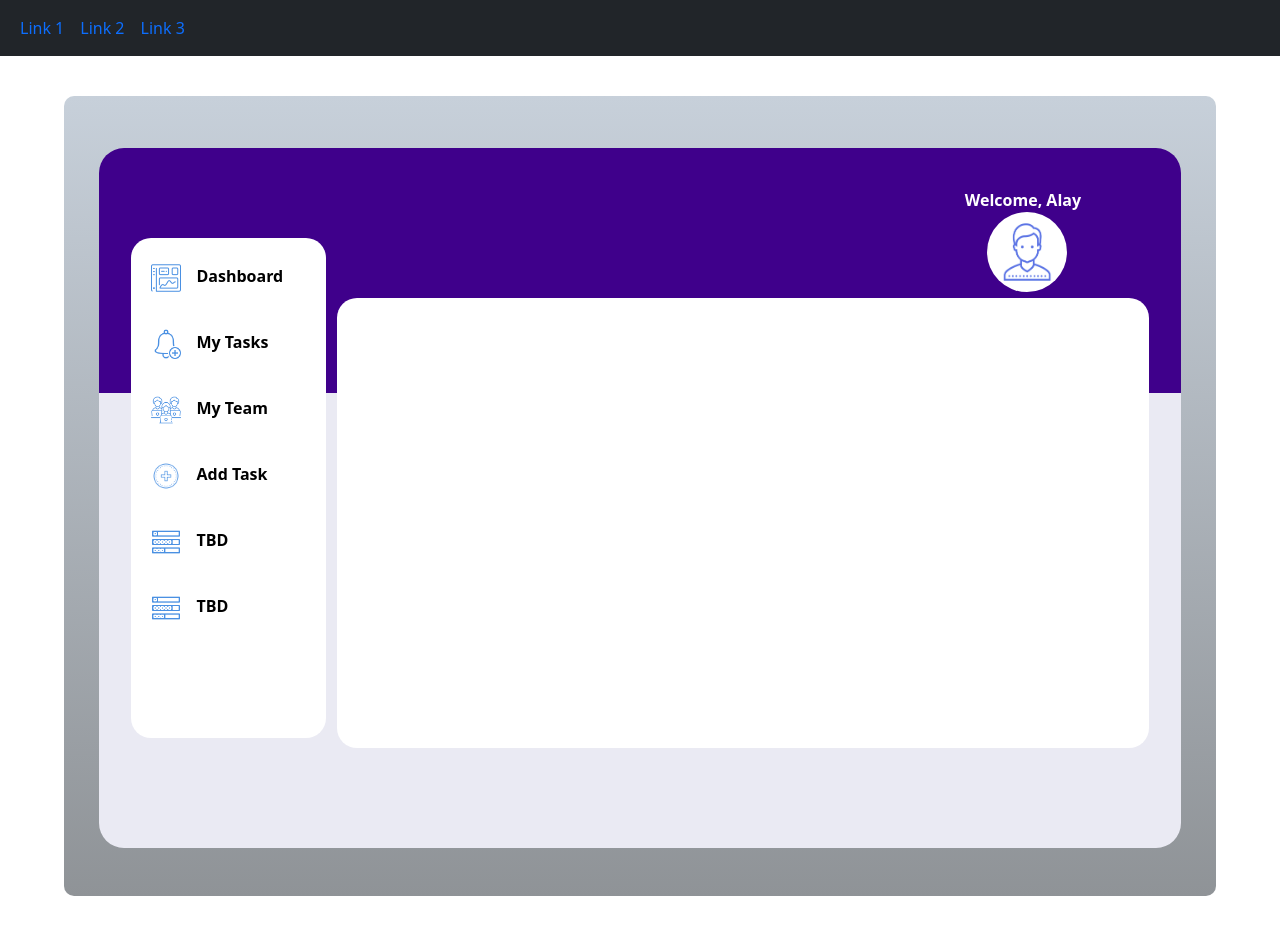
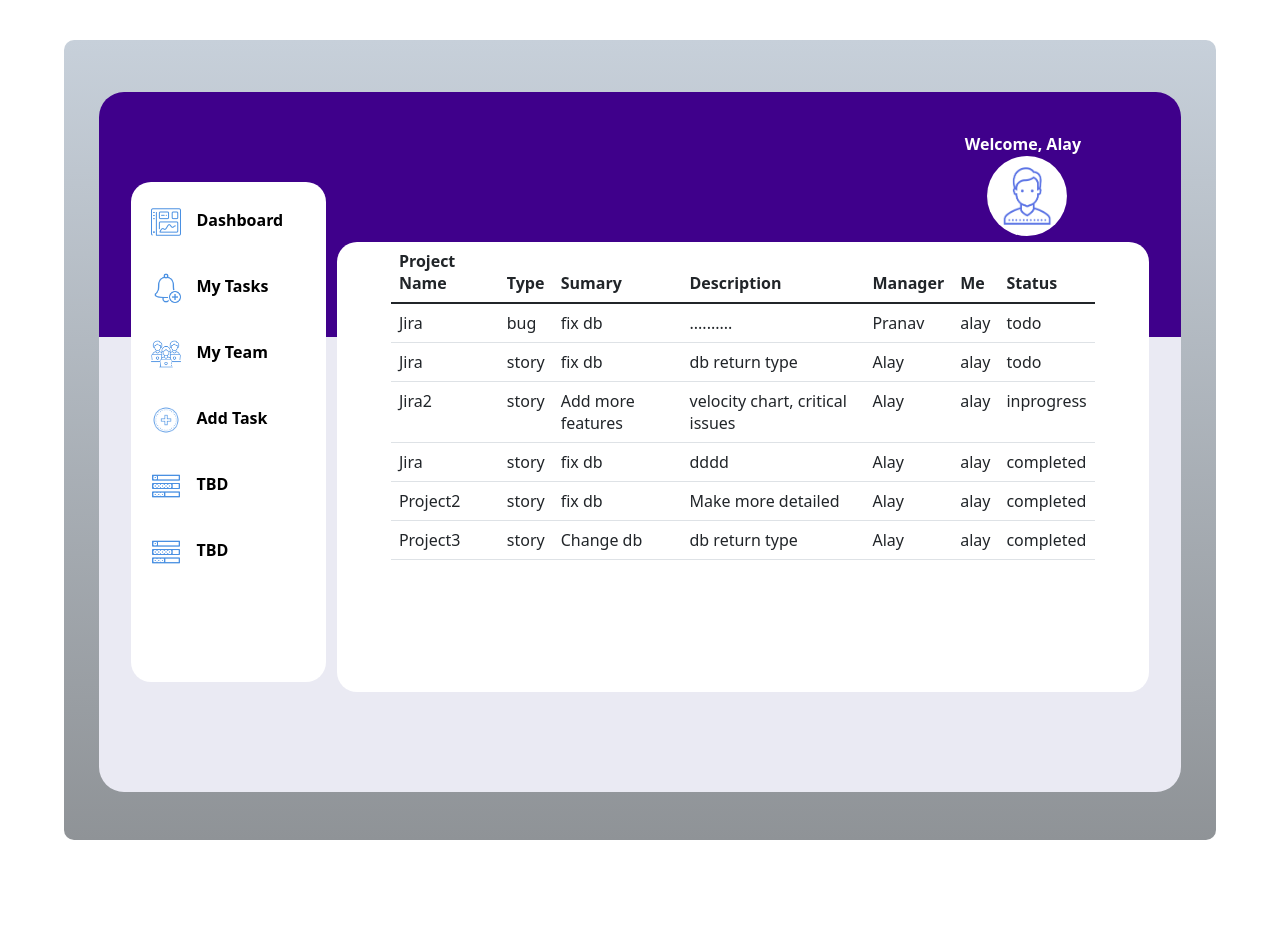
Before and after one commit to pk-pranavv/ProjectManagementPortal, a Flask app: page /tasks in a window 1280 px wide. After the commit the page ends 840 px from the top, so only its background shows below. Run offline with Flask 2, Linux system fonts and the light colour scheme; data comes from the database, SQL or seed files in the repository; both versions use the stored data as it was after the commit; some libraries are stand-ins or nearby versions.

Commit message:
added tasks page

```diff
--- a/issues.py
+++ b/issues.py
@@ -37,4 +37,11 @@ def getprojects():
     data=cur.fetchall()
     print(data)
     return data
-getprojects()
+def mytasks(name):
+    conn=sqlite3.connect('lite.db')
+    cur=conn.cursor()
+    cur.execute('select * from issue where assigned_to=(?) order by status desc',(name,))
+    data=cur.fetchall()
+    print(data)
+    return data
+mytasks("alay")
--- a/routes.py
+++ b/routes.py
@@ -36,7 +36,8 @@ def addissue():
 
 @app.route("/tasks")
 def tasks():
-    return render_template('tasks.html')
+    tasks=issues.mytasks("alay")
+    return render_template('tasks.html',tasks=tasks)
 
 @app.route("/team")
 def team():
--- a/static/styles/newdashboard.css
+++ b/static/styles/newdashboard.css
@@ -198,6 +198,7 @@
     height: 160px;
     width: 100%;
     border-radius: 20px;
+    font-weight: normal;
 
 }
 
--- a/templates/tasks.html
+++ b/templates/tasks.html
@@ -7,21 +7,6 @@
         <title>DashBoard</title>
     </head>
     <body>
-        <nav class="navbar navbar-expand-sm bg-dark">
-            <div class="container-fluid">
-                <ul class="navbar-nav">
-                    <li class="nav-item">
-                        <a class="nav-link" href="#">Link 1</a>
-                    </li>
-                    <li class="nav-item">
-                        <a class="nav-link" href="#">Link 2</a>
-                    </li>
-                    <li class="nav-item">
-                        <a class="nav-link" href="#">Link 3</a>
-                    </li>
-                </ul>
-            </div>
-        </nav>
         <div class="outerpage">
             <div class="webpage">
                 <div class="login">
@@ -56,12 +41,26 @@
                 </div>
 
                 <div class="mainpage">
-                    <p>
-                        {%for t in team%}
-                            {{t}}
-                            <br>
+                    <table class="table">
+                        <thead>
+                            <tr>
+                              <th scope="col">Project Name</th>
+                              <th scope="col">Type</th>
+                              <th scope="col">Sumary</th>
+                              <th scope="col">Description</th>
+                              <th scope="col">Manager</th>
+                              <th scope="col">Me</th>
+                              <th scope="col">Status</th>
+                            </tr>
+                          </thead>
+                        {%for t in tasks%}
+                        <tr>
+                            {%for i in t%}
+                            <td>{{i}}</td>
+                            {%endfor%}
+                        </tr>
                         {%endfor%}
-                    </p>
+                    </table>
                 </div>
             </div>
         </div>
```
Also changed, not shown: templates/add.html (+0 -15 lines), templates/newdashboard.html (+15 -6 lines), lite.db.
